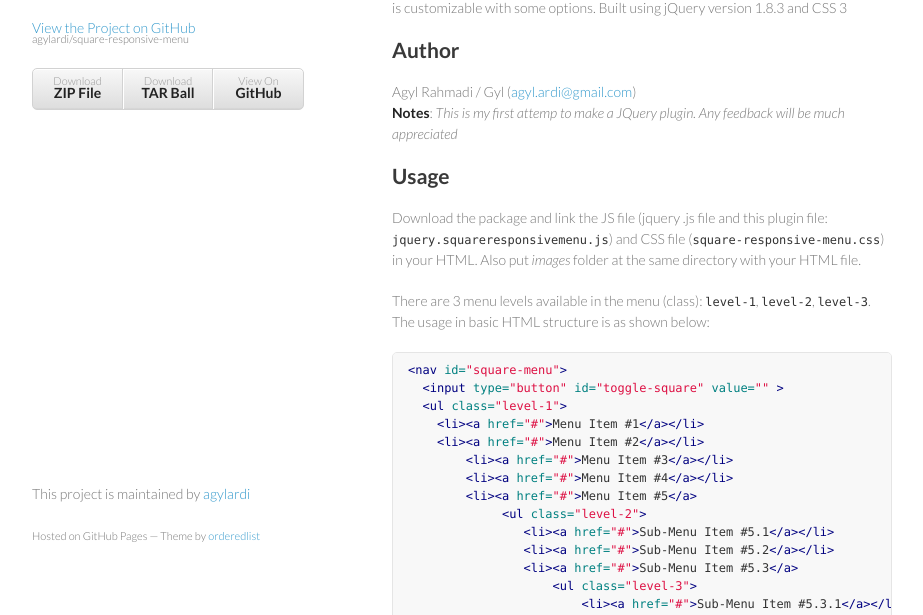
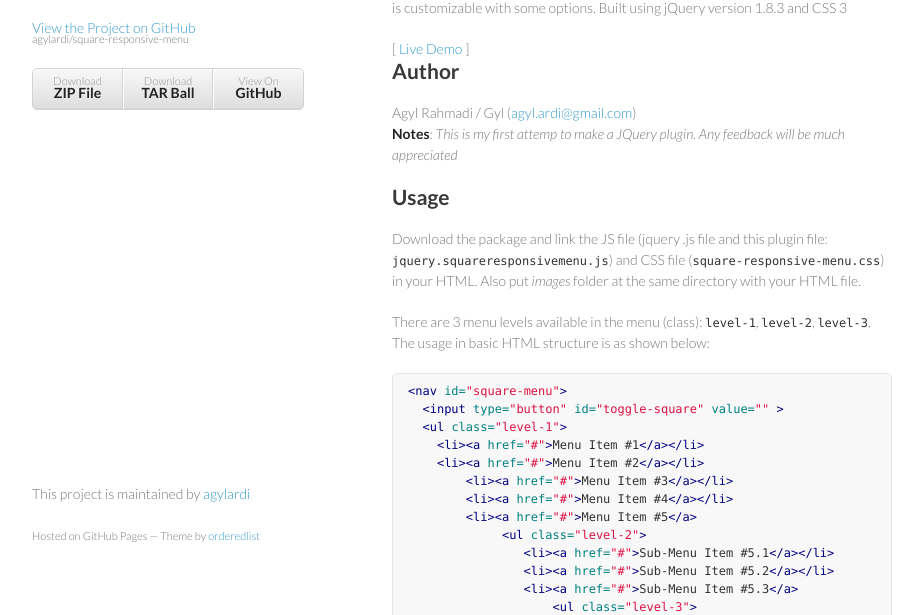
Before and after one commit to agylardi/square-responsive-menu, a plain HTML site: page index.html in a window 1280 px wide. Shown: the part 185-800 px from the top of the page, without its empty margins (178-1101 px from the left). Drawn offline with Linux system fonts and the light colour scheme.

Commit message:
Update index.html

```diff
--- a/index.html
+++ b/index.html
@@ -33,6 +33,8 @@
 <p>jQuery plugin menu as alternative solution of navigation menu system for responsive website.
 Inspired and based on research by <a href="http://dl.acm.org/citation.cfm?doid=1753326.1753534">Ahlstrom et al (2010)</a>. The menu system is customizable with some options.
 Built using jQuery version 1.8.3 and CSS 3</p>
+
+[ <a href="http://www.oswego.edu/~arahmadi/square-menu/" target="_blank">Live Demo</a> ]
 
 <h2>Author</h2>
 
```
